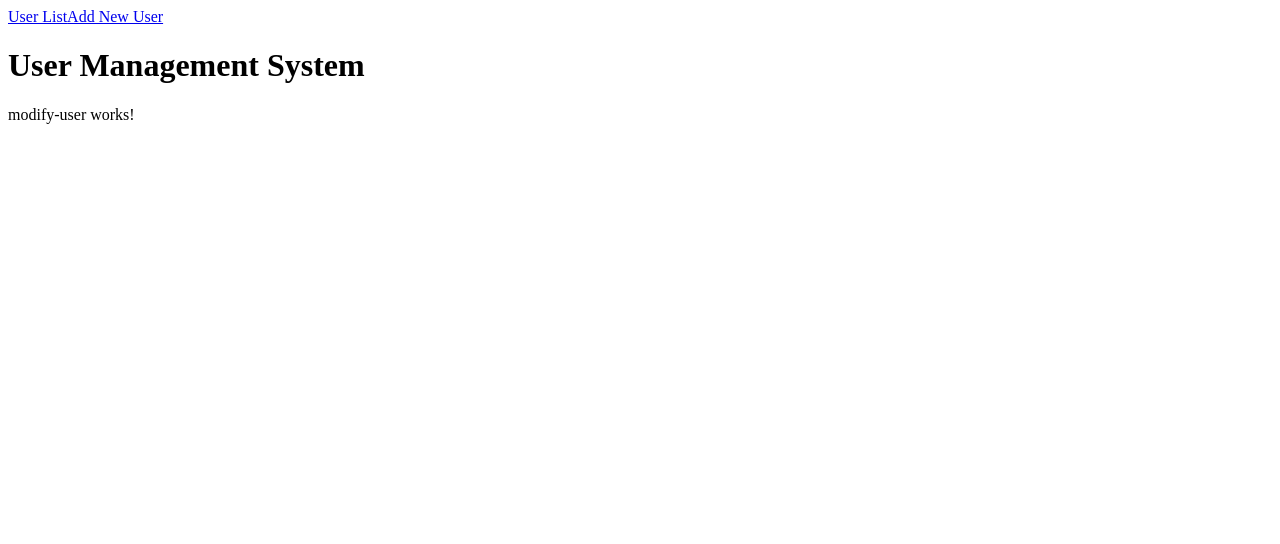
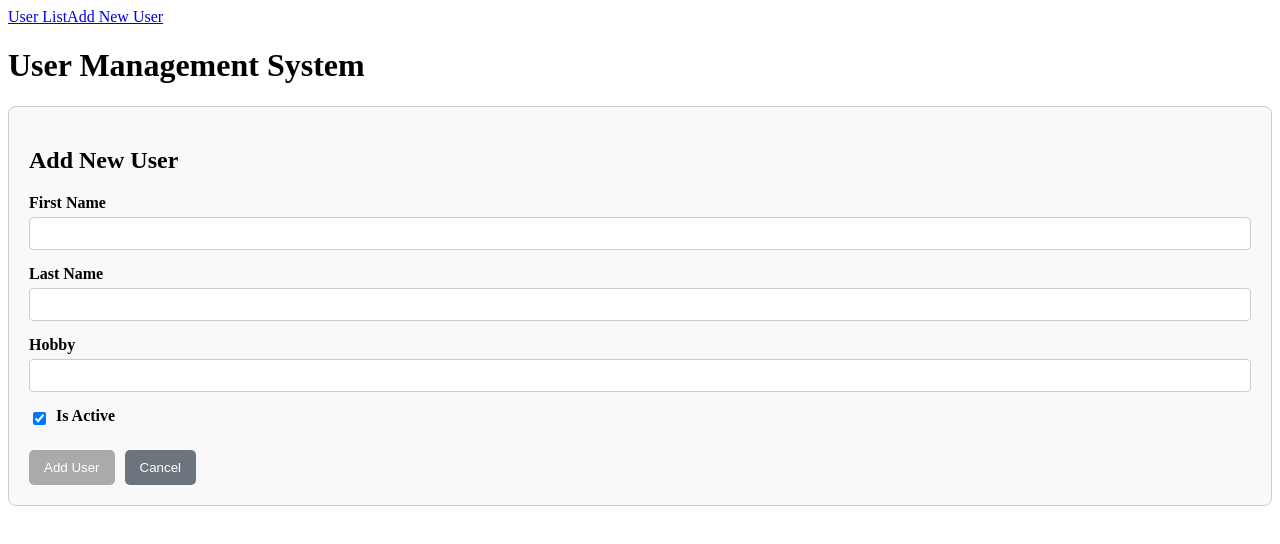
Before and after one commit to saif101010/-Saifil-_-Ghanchi-_Learning_Angular, an Angular app: page /modify in a window 1280 px wide. Shown: the top 544 px of the page. Built offline with nearby package versions, Linux system fonts and the light colour scheme.

Commit message:
Assignment5: Finnished modifyuser component

```diff
--- a/src/app/modify-user/modify-user.css
+++ b/src/app/modify-user/modify-user.css
@@ -0,0 +1,66 @@
+.form-container {
+  padding: 20px;
+  border: 1px solid #ccc;
+  border-radius: 8px;
+  background-color: #f9f9f9;
+}
+
+.form-group {
+  margin-bottom: 15px;
+}
+
+label {
+  display: block;
+  font-weight: bold;
+  margin-bottom: 5px;
+}
+
+input[type="text"] {
+  width: 100%;
+  padding: 8px;
+  border: 1px solid #ccc;
+  border-radius: 4px;
+  box-sizing: border-box;
+}
+
+.checkbox-group {
+  display: flex;
+  align-items: center;
+}
+
+input[type="checkbox"] {
+  margin-right: 10px;
+}
+
+.button-group {
+  margin-top: 20px;
+}
+
+button {
+  padding: 10px 15px;
+  border: none;
+  border-radius: 5px;
+  cursor: pointer;
+  margin-right: 10px;
+}
+
+button[type="submit"] {
+  background-color: #28a745;
+  color: white;
+}
+
+button[type="submit"]:disabled {
+  background-color: #aaa;
+  cursor: not-allowed;
+}
+
+button[type="button"] {
+  background-color: #6c757d;
+  color: white;
+}
+
+.error-message {
+  color: #dc3545;
+  font-size: 0.9em;
+  margin-top: 5px;
+}
--- a/src/app/modify-user/modify-user.html
+++ b/src/app/modify-user/modify-user.html
@@ -1 +1,37 @@
-<p>modify-user works!</p>
+<div class="form-container">
+  <h2>{{ isEditMode ? 'Edit User' : 'Add New User' }}</h2>
+
+  <form [formGroup]="userForm" (ngSubmit)="onSubmit()">
+
+    <div class="form-group">
+      <label for="firstName">First Name</label>
+      <input id="firstName" type="text" formControlName="firstName">
+      <div *ngIf="userForm.get('firstName')?.invalid && userForm.get('firstName')?.touched" class="error-message">
+        First name is required.
+      </div>
+    </div>
+
+    <div class="form-group">
+      <label for="lastName">Last Name</label>
+      <input id="lastName" type="text" formControlName="lastName">
+      <div *ngIf="userForm.get('lastName')?.invalid && userForm.get('lastName')?.touched" class="error-message">
+        Last name is required.
+      </div>
+    </div>
+
+    <div class="form-group">
+      <label for="hobby">Hobby</label>
+      <input id="hobby" type="text" formControlName="hobby">
+    </div>
+
+    <div class="form-group checkbox-group">
+      <input id="isActive" type="checkbox" formControlName="isActive">
+      <label for="isActive">Is Active</label>
+    </div>
+
+    <div class="button-group">
+      <button type="submit" [disabled]="userForm.invalid">{{ isEditMode ? 'Update User' : 'Add User' }}</button>
+      <button type="button" (click)="goBack()">Cancel</button>
+    </div>
+  </form>
+</div>
--- a/src/app/modify-user/modify-user.ts
+++ b/src/app/modify-user/modify-user.ts
@@ -1,11 +1,69 @@
-import { Component } from '@angular/core';
+import { Component, OnInit } from '@angular/core';
+import { CommonModule } from '@angular/common';
+import { FormBuilder, FormGroup, Validators, ReactiveFormsModule } from '@angular/forms';
+import { ActivatedRoute, Router } from '@angular/router';
+import { UserService} from '../services/user';
+import { User } from '../Shared/Models/user';
 
 @Component({
   selector: 'app-modify-user',
-  imports: [],
+  standalone: true,
+  imports: [CommonModule, ReactiveFormsModule],
   templateUrl: './modify-user.html',
-  styleUrl: './modify-user.css',
+  styleUrl: './modify-user.css'
 })
-export class ModifyUser {
+export class ModifyUser implements OnInit {
+  userForm: FormGroup;
+  isEditMode = false;
+  userId: number | null = null;
 
+  constructor(
+    private fb: FormBuilder,
+    private userService: UserService,
+    private router: Router,
+    private route: ActivatedRoute
+  ) {
+    this.userForm = this.fb.group({
+      id: [null],
+      firstName: ['', Validators.required],
+      lastName: ['', Validators.required],
+      hobby: [''],
+      isActive: [true]
+    });
+  }
+
+  ngOnInit(): void {
+    const idFromRoute = this.route.snapshot.paramMap.get('id');
+    if (idFromRoute) {
+      this.isEditMode = true;
+      this.userId = +idFromRoute;
+      this.userService.getUser(this.userId).subscribe(user => {
+        if (user) {
+          this.userForm.patchValue(user);
+        }
+      });
+    }
+  }
+
+  onSubmit(): void {
+    if (this.userForm.invalid) {
+      return;
+    }
+
+    const userData: User = this.userForm.value;
+
+    if (this.isEditMode) {
+      this.userService.updateUser(userData).subscribe(() => {
+        this.router.navigate(['/users']);
+      });
+    } else {
+      this.userService.addUser(userData).subscribe(() => {
+        this.router.navigate(['/users']);
+      });
+    }
+  }
+
+  goBack(): void {
+    this.router.navigate(['/users']);
+  }
 }
--- a/src/app/user-detail/user-detail.html
+++ b/src/app/user-detail/user-detail.html
@@ -5,8 +5,11 @@
     <p><strong>Hobby:</strong> {{ user.hobby }}</p>
     <p><strong>Status:</strong> {{ user.isActive ? 'Active' : 'Inactive' }}</p>
   </div>
+
+  <button (click)="goToEdit()">Edit User</button>
   <button (click)="goBack()">Back to List</button>
 </div>
+
 <ng-template #notFound>
   <p>User not found. Please go back to the list.</p>
   <button (click)="goBack()">Back to List</button>
--- a/src/app/user-detail/user-detail.ts
+++ b/src/app/user-detail/user-detail.ts
@@ -2,7 +2,7 @@ import { Component, OnInit } from '@angular/core';
 import { ActivatedRoute, Router } from '@angular/router';
 import { CommonModule } from '@angular/common';
 import { User } from '../Shared/Models/user';
-import {UserService} from '../services/user';
+import { UserService} from '../services/user';
 
 @Component({
   selector: 'app-user-detail',
@@ -29,6 +29,13 @@ export class UserDetail implements OnInit {
     }
   }
 
+
+  goToEdit(): void {
+    if (this.user) {
+      this.router.navigate(['/modify', this.user.id]);
+    }
+  }
+
   goBack(): void {
     this.router.navigate(['/users']);
   }
```
